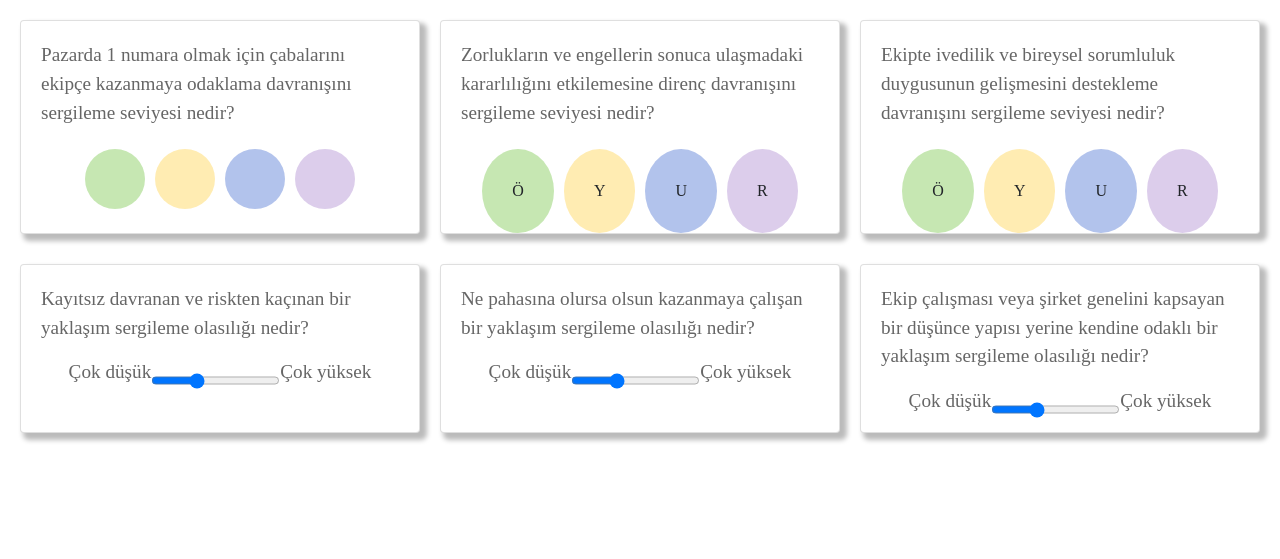
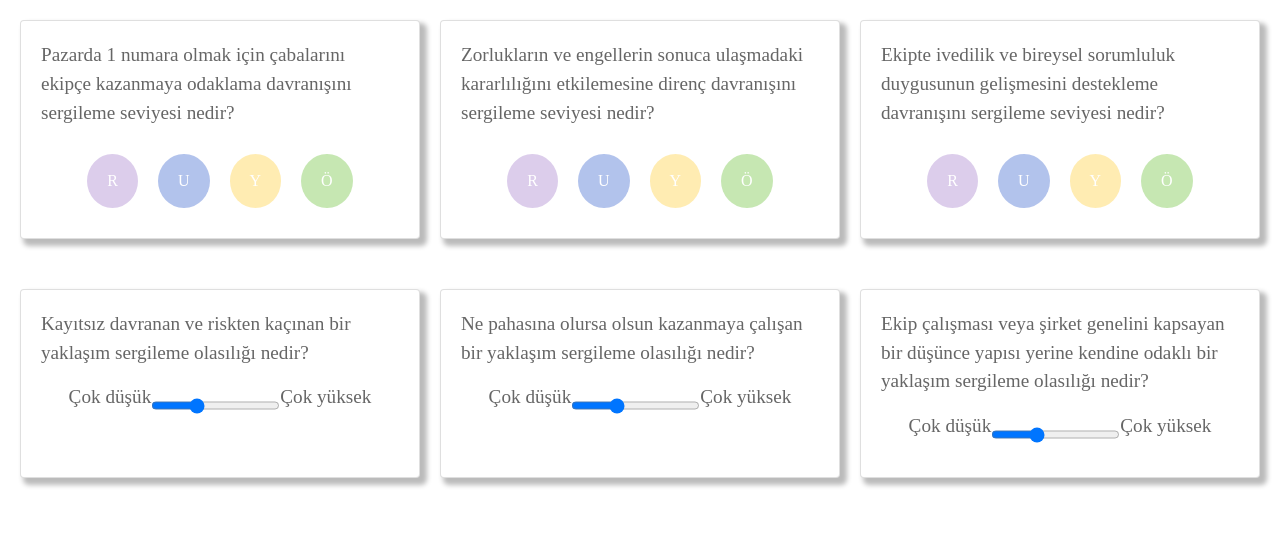
Before and after one commit to ayirtman/grandProject, a plain HTML site: page index.html in a window 1280 px wide. Shown: the part 241-800 px from the top of the page. Drawn offline with nearby package versions, Linux system fonts and the light colour scheme; a web font is replaced by a local one.

Commit message:
butonlar yuvarlaklaştırıldı

```diff
--- a/index.html
+++ b/index.html
@@ -22,19 +22,19 @@
           <div class="d-flex justify-content-center">
             <div class="selection-container">
               <input type="radio" name="q1" id="a1">
-              <label for="a1" class="green-bg"></label>
+              <label for="a1" class="purple-bg">R</label>
             </div>
             <div class="selection-container">
               <input type="radio" name="q1" id="a2">
-              <label for="a2" class="orange-bg"></label>
+              <label for="a2" class="blue-bg">U</label>
             </div>
             <div class="selection-container">
               <input type="radio" name="q1" id="a3">
-              <label for="a3" class="blue-bg"></label>
+              <label for="a3" class="orange-bg">Y</label>
             </div>
             <div class="selection-container">
               <input type="radio" name="q1" id="a4">
-              <label for="a4" class="purple-bg"></label>
+              <label for="a4" class="green-bg">Ö</label>
             </div>
           </div>
         </div>
@@ -43,19 +43,19 @@
           <div class="d-flex justify-content-center">
             <div class="selection-container">
               <input type="radio" name="q2" id="a5">
-              <label for="a5" class="green-bg">Ö</label>
+              <label for="a5" class="purple-bg">R</label>
             </div>
             <div class="selection-container">
               <input type="radio" name="q2" id="a6">
-              <label for="a6" class="orange-bg">Y</label>
+              <label for="a6" class="blue-bg">U</label>
             </div>
             <div class="selection-container">
               <input type="radio" name="q2" id="a7">
-              <label for="a7" class="blue-bg">U</label>
+              <label for="a7" class="orange-bg">Y</label>
             </div>
             <div class="selection-container">
               <input type="radio" name="q2" id="a8">
-              <label for="a8" class="purple-bg">R</label>
+              <label for="a8" class="green-bg">Ö</label>
             </div>
           </div>
         </div>
@@ -64,19 +64,19 @@
           <div class="d-flex justify-content-center">
             <div class="selection-container">
               <input type="radio" name="q3" id="a9">
-              <label for="a9" class="green-bg">Ö</label>
+              <label for="a9" class="purple-bg">R</label>
             </div>
             <div class="selection-container">
               <input type="radio" name="q3" id="a10">
-              <label for="a10" class="orange-bg">Y</label>
+              <label for="a10" class="blue-bg">U</label>
             </div>
             <div class="selection-container">
               <input type="radio" name="q3" id="a11">
-              <label for="a11" class="blue-bg">U</label>
+              <label for="a11" class="orange-bg">Y</label>
             </div>
             <div class="selection-container">
               <input type="radio" name="q3" id="a12">
-              <label for="a12" class="purple-bg">R</label>
+              <label for="a12" class="green-bg">Ö</label>
             </div>
           </div>
         </div>
--- a/master.css
+++ b/master.css
@@ -15,6 +15,19 @@ p{
   color: #666;
   font-size: 1.2rem;
 }
+
+label {
+  display: table-cell;
+  vertical-align: middle;
+  text-align: center;
+  cursor: pointer;
+  background-color: #454545;
+  color: white;
+  padding: 15px 20px;
+  border-radius: 50%;
+  .transition;
+}
+
 .purple-bg{
   background-color: rgba(140, 89, 189, 0.3);
   transition: background-color 1s;
@@ -40,42 +53,37 @@ p{
   text-align: center;
 }
 
-.flexbox-container{
-  display: flex;
+.d-flex.justify-content-center{
+  margin-bottom: 20px;
 }
 
-.
 .selection-container{
-  margin: 4px 10px;
-  border: 1px solid red;
+  margin: 10px 10px;
 }
+
+.radio-btn{
+  height: 60px;
+  width: 60px;
+  border-radius: 50%;
+  position: relative;
+}
+
+.radio-btn h3{
+  position: absolute;
+  left: 40%;
+  transform: translate(50%,50%);
+}
+
 .card{
   width: 400px;
-  /* display: inline-block; */
   text-align: left;
   padding: 20px 20px 0;
   margin: 15px 10px;
   box-shadow: 5px 5px 5px 2px #BBB;
 }
-/*
-.input{
-  display: flex;
-}
-
-.selection-container{
-  height: 30px;
-  width: 30px;
-  margin: 0 20px;
-} */
 
 input[type="radio"]{
   display: none;
-}
-
-input[type="radio"]+label{
-  padding: 30px;
-  margin: 5px 5px 0;
-  border-radius: 50%;
 }
 
 input[type="radio"]+label.green-bg:hover, input[type="radio"]:checked + label.green-bg{
```
